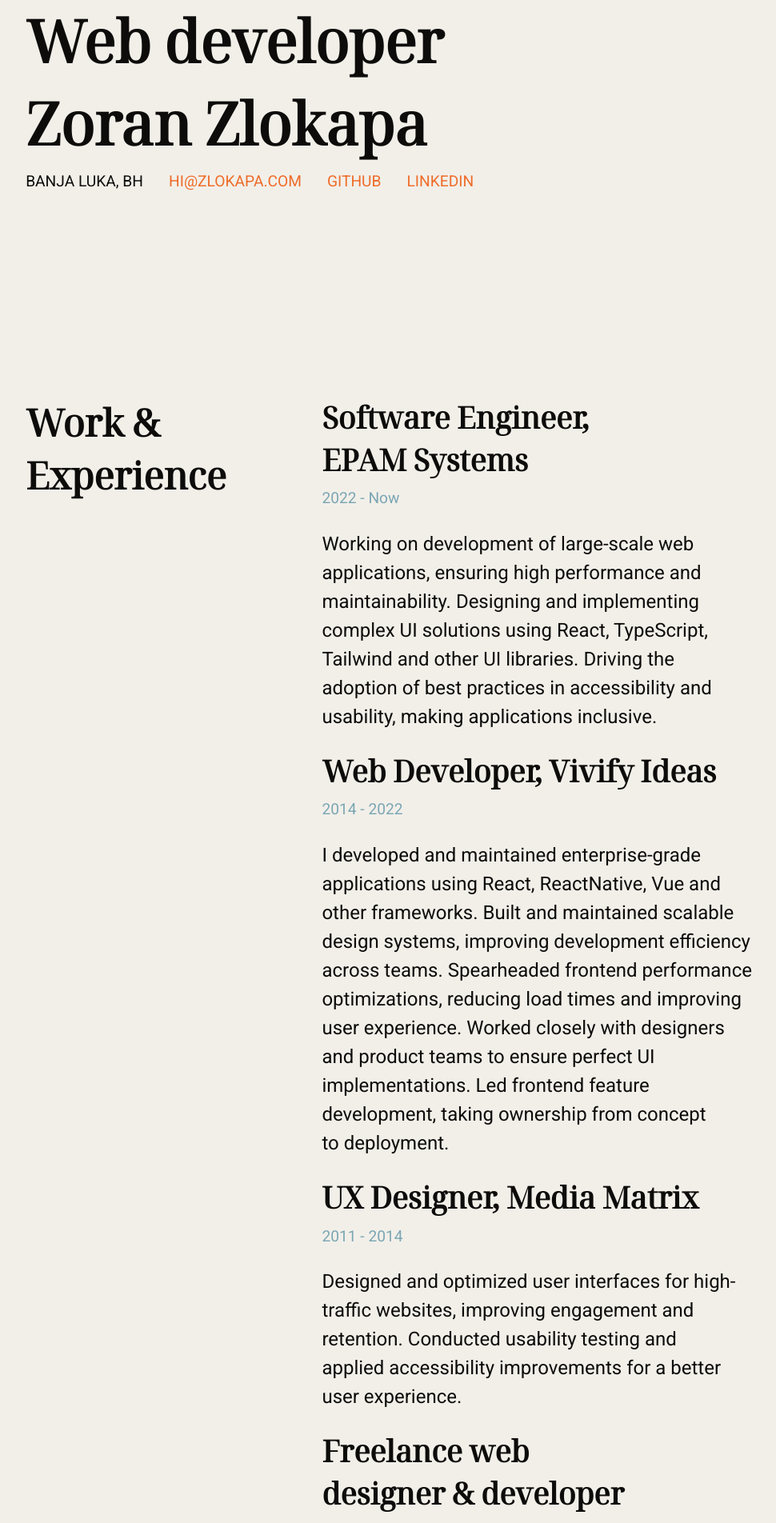
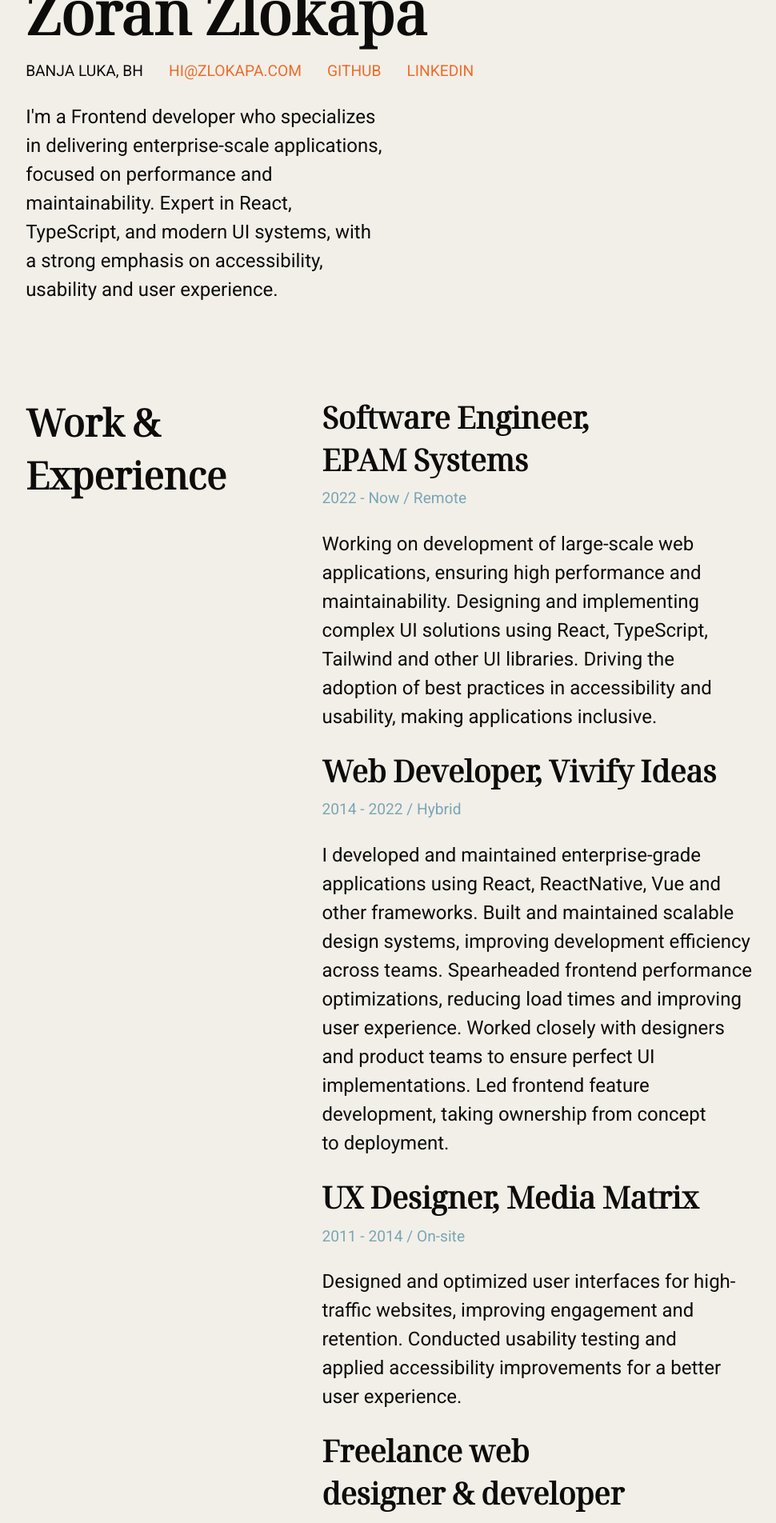
Before and after one commit to iamzoka/madebyzoka, a Next.js app: page /resume in a window 1280 px wide. Shown: the part 320-2224 px from the top of the page at 80% size, without its empty margins (153-1123 px from the left). Built offline with nearby package versions, Linux system fonts and the light colour scheme.

Commit message:
Updated resume page header

```diff
--- a/src/app/resume/page.tsx
+++ b/src/app/resume/page.tsx
@@ -11,7 +11,7 @@ export default async function Page() {
       <article className="c-page c-page--resume u-grid">
         <header className="c-page__header">
           <h1 className="c-page__title">
-            Serious Resume of <strong>Web developer Zoran Zlokapa</strong>
+            Serious Resume of <strong>Frontend developer Zoran Zlokapa</strong>
           </h1>
 
           <ul className="c-contact-info">
@@ -28,6 +28,10 @@ export default async function Page() {
               <a href={siteMeta.linkedinUrl} title="LinkedIn">LinkedIn</a>
             </li>
           </ul>
+
+          <div className="c-page__summary">
+            <p>I&apos;m a Frontend developer who specializes in delivering enterprise-scale applications, focused on performance and maintainability. Expert in React, TypeScript, and modern UI systems, with a strong emphasis on accessibility, usability and user experience.</p>
+          </div>
        </header>
 
         <div className="c-page__body">
@@ -36,13 +40,13 @@ export default async function Page() {
 
             <div className="c-experience-list">
               <h3>Software Engineer, EPAM Systems</h3>
-              <p className="c-date-line">2022 - Now</p>
+              <p className="c-date-line">2022 - Now / Remote</p>
               <p>Working on development of large-scale web applications, ensuring high performance and maintainability.
                 Designing and implementing complex UI solutions using React, TypeScript, Tailwind and other UI libraries. Driving the adoption
                 of best practices in accessibility and usability, making applications inclusive.</p>
 
                 <h3>Web Developer, Vivify Ideas</h3>
-                <p className="c-date-line">2014 - 2022</p>
+                <p className="c-date-line">2014 - 2022 / Hybrid</p>
                 <p>I developed and maintained enterprise-grade applications using React, ReactNative, Vue and other frameworks. Built
                   and maintained scalable design systems, improving development efficiency across teams.
                   Spearheaded frontend performance optimizations, reducing load times and improving user experience. Worked closely
@@ -50,12 +54,12 @@ export default async function Page() {
                   development, taking ownership from concept to deployment.</p>
 
                 <h3>UX Designer, Media Matrix</h3>
-                <p className="c-date-line">2011 - 2014</p>
+                <p className="c-date-line">2011 - 2014 / On-site</p>
                 <p>Designed and optimized user interfaces for high-traffic websites, improving engagement and retention.
                   Conducted usability testing and applied accessibility improvements for a better user experience.</p>
 
                 <h3>Freelance web designer & developer</h3>
-                <p className="c-date-line">2003 - 2011</p>
+                <p className="c-date-line">2003 - 2011 / Hybrid</p>
                 <p>I&apos;ve been designing and developing company web sites using WordPress.
                   I&apos;ve built custom WordPress themes from scratch using HTML, CSS and jQuery.
                   Built and maintained web applications with focus on usability and design consistency.
--- a/src/styles/globals.css
+++ b/src/styles/globals.css
@@ -260,7 +260,6 @@
     flex-wrap: wrap;
     gap: var(--space-sm);
     padding: 0;
-    margin: 0;
     list-style: none;
     text-transform: uppercase;
 
```
